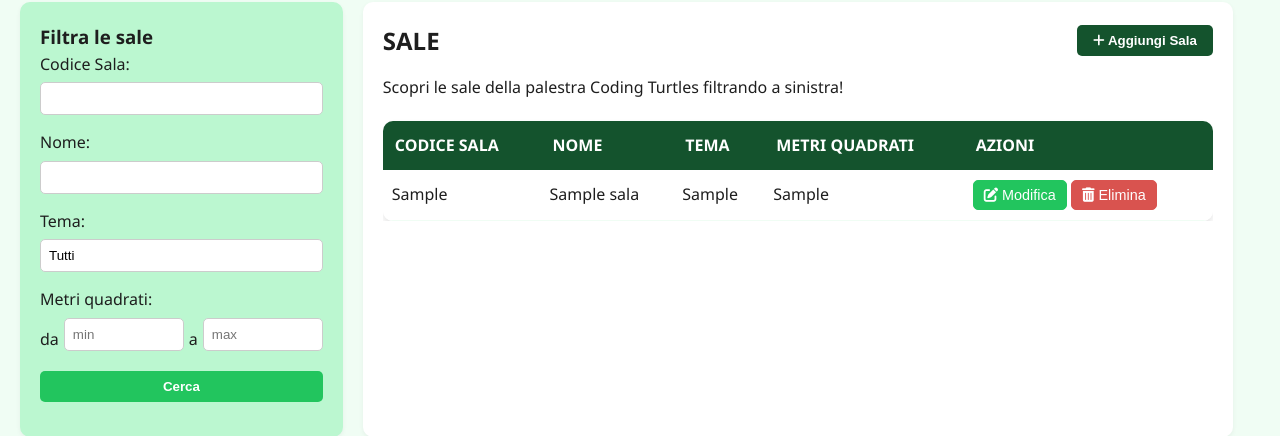
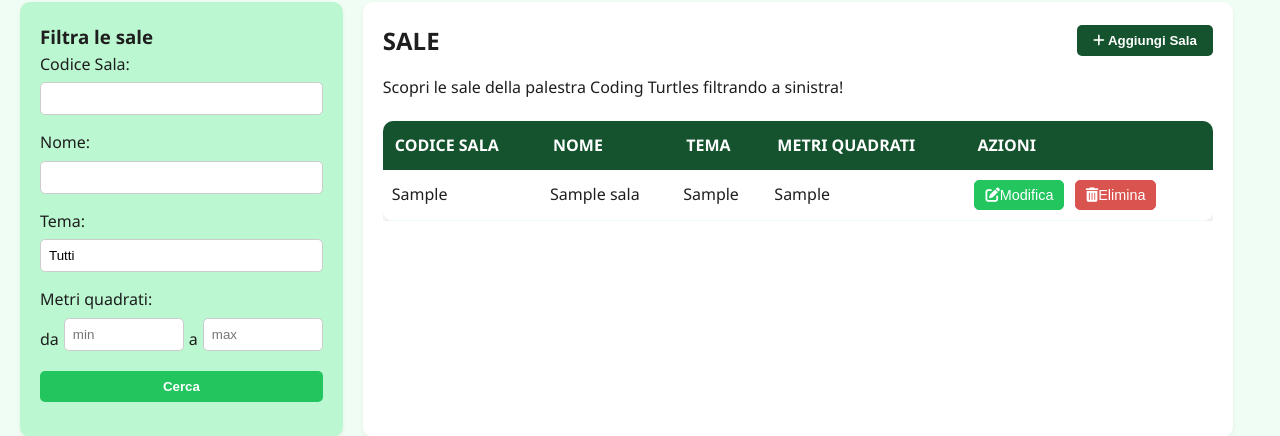
Before and after one commit to Leonardo1888/CodingTurtles, a PHP site: page /sale.php in a window 1280 px wide. Shown: the part 238-674 px from the top of the page. Run offline with PHP 8.4, Linux system fonts and the light colour scheme; tables that the repository leaves empty or names only in its code hold one stand-in row (values such as "Sample post").

Commit message:
migliorata la grafica tabella sale

```diff
--- a/css/style.css
+++ b/css/style.css
@@ -537,3 +537,28 @@
 .modal-contenuto h3 {
   margin-bottom: 12px;
 }
+
+/* Mantieni i pulsanti azioni su una sola riga e tronca i nomi lunghi */
+/* Colonna 2 = Nome */
+tbody td:nth-child(2) {
+  max-width: 260px;           /* regola se vuoi più spazio per il nome */
+  white-space: nowrap;
+  overflow: hidden;
+  text-overflow: ellipsis;
+}
+
+/* Ultima colonna = Azioni */
+tbody td:last-child {
+  white-space: nowrap;         /* evita il ritorno a capo dei pulsanti */
+}
+
+/* Allinea meglio contenuto dei pulsanti e aggiungi spaziatura tra loro */
+tbody td:last-child button {
+  display: inline-flex;
+  align-items: center;
+}
+
+/* Aggiungi margine al secondo pulsante in poi */
+tbody td:last-child button + button {
+  margin-left: 6px;
+}
```
